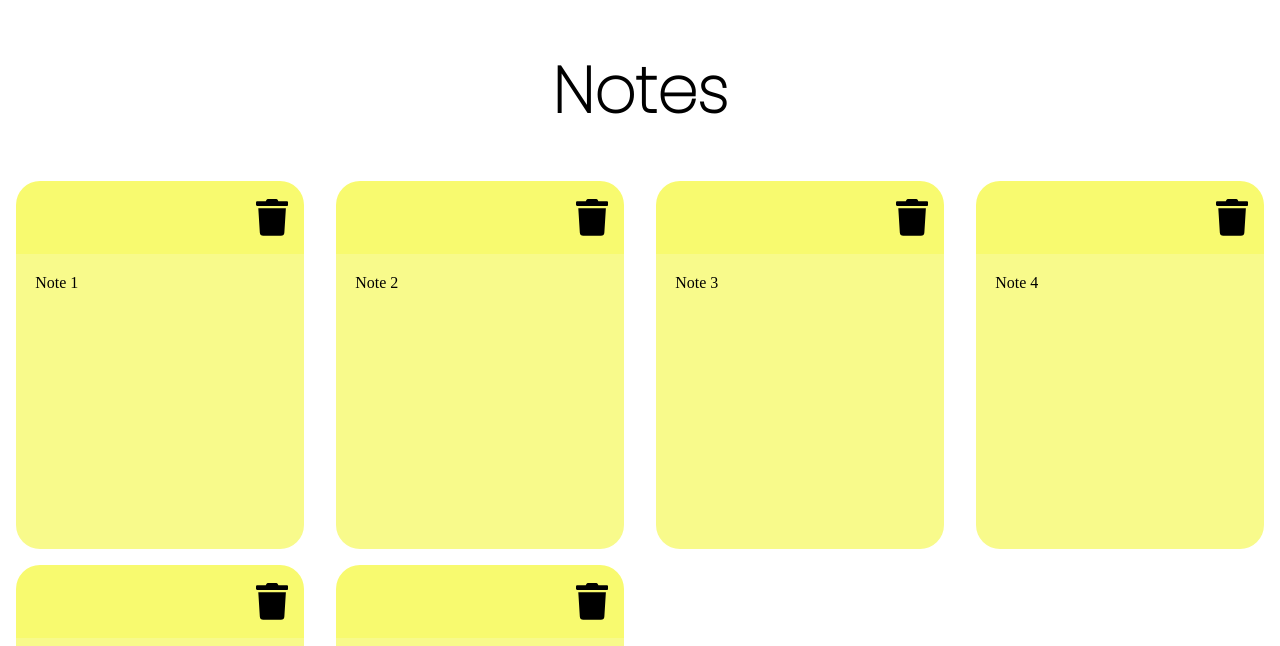
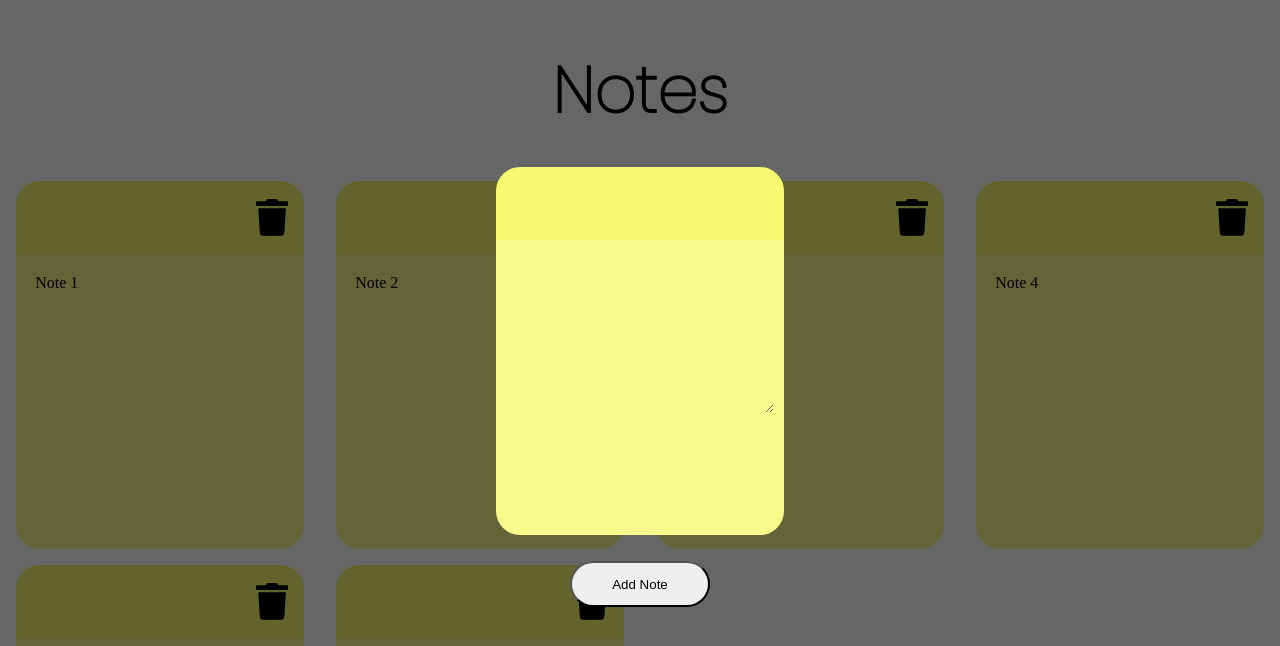
Before and after one commit to shivrm/notes, a Svelte app: page / in a window 1280 px wide. Shown: the top 646 px of the page. Built offline with nearby package versions, Linux system fonts and the light colour scheme; the HTML template or start-up script is replaced by a standard one.

Commit message:
Implement NoteEditor component, with basic styling

```diff
--- /dev/null
+++ b/src/NoteEditor.svelte
@@ -0,0 +1,69 @@
+<style>
+    .note-editor-container {
+        position: fixed;
+        top: 0;
+        left: 0;
+        height: 100%;
+        width: 100%;
+        display: flex;
+        flex-direction: column;
+        align-items: center;
+        justify-content: center;
+        background: rgba(0, 0, 0, 0.6);
+    }
+
+    .note {
+        border-radius: 1.5em;
+        display: flex;
+        flex-direction: column;
+        height: 23em;
+        width: 18em;
+        padding: 0;
+    }
+
+    .toolbar {
+        background-color: #f8fa6f;
+        border-radius: 1.5em 1.5em 0 0;
+        display: flex;
+        align-items: center;
+        justify-content: end;
+        height: 20%;
+        margin: 0;
+        padding: 0 1em;
+    }
+
+    .body {
+        background-color: #f8fa8b;
+        border-radius: 0 0 1.5em 1.5em;
+        flex: 1;
+        height: 60%;
+        padding: 1.2em;
+        margin: 0;
+    }
+
+    #note-text {
+        background: transparent;
+        outline: none;
+        border: none;
+    }
+
+    .action {
+        border-radius: 100px;
+        outline: none;
+        margin: 2em;
+        padding: 1em 3em;
+    }
+</style>
+
+<section class="note-editor-container">
+    <article class="note">
+        <ul class="toolbar">
+        </ul>
+        <div class="body">
+            <textarea id="note-text" cols="30" rows="10"></textarea>
+        </div>
+    </article>
+    <button class="action">
+        Add Note
+    </button>
+</section>
```
